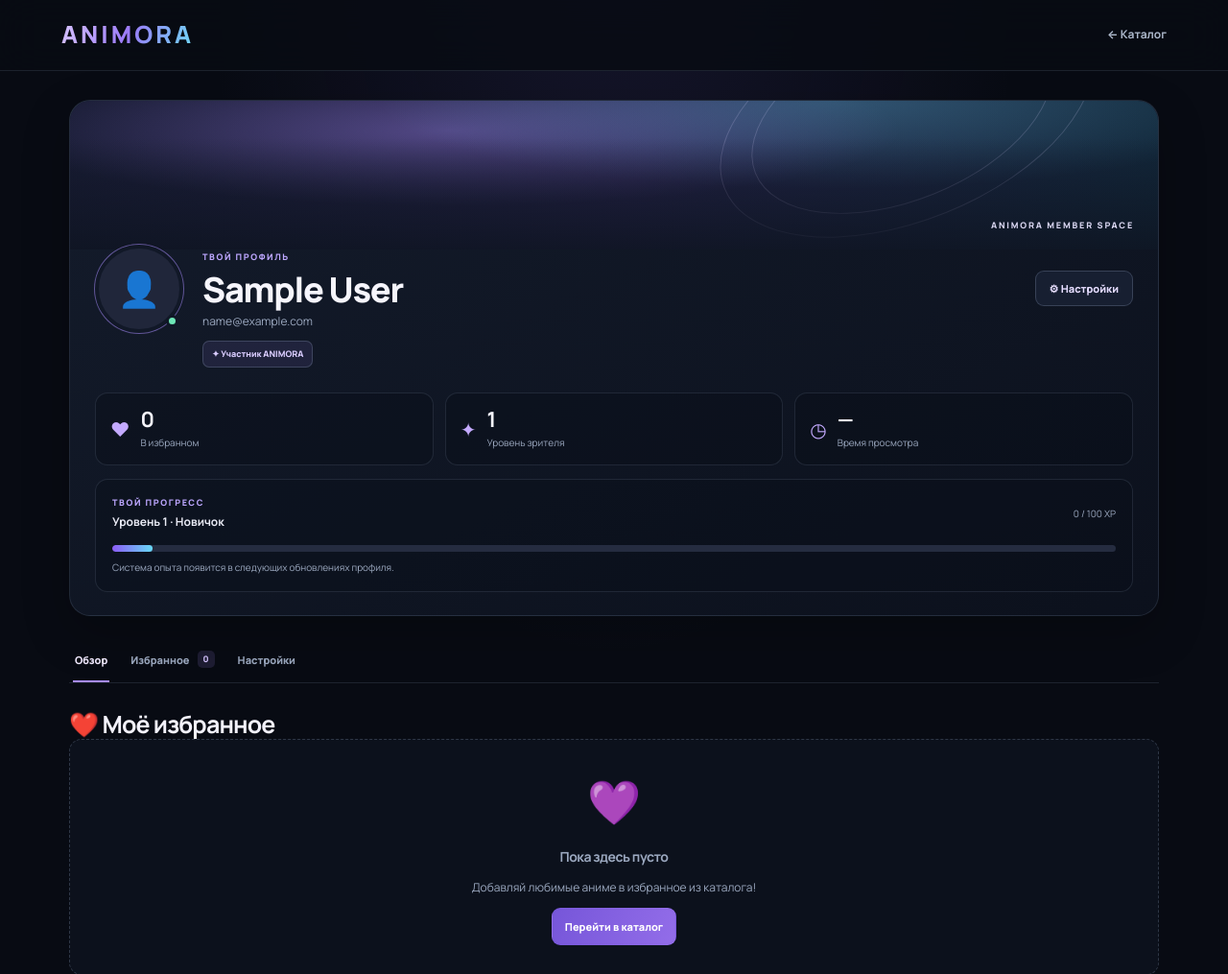
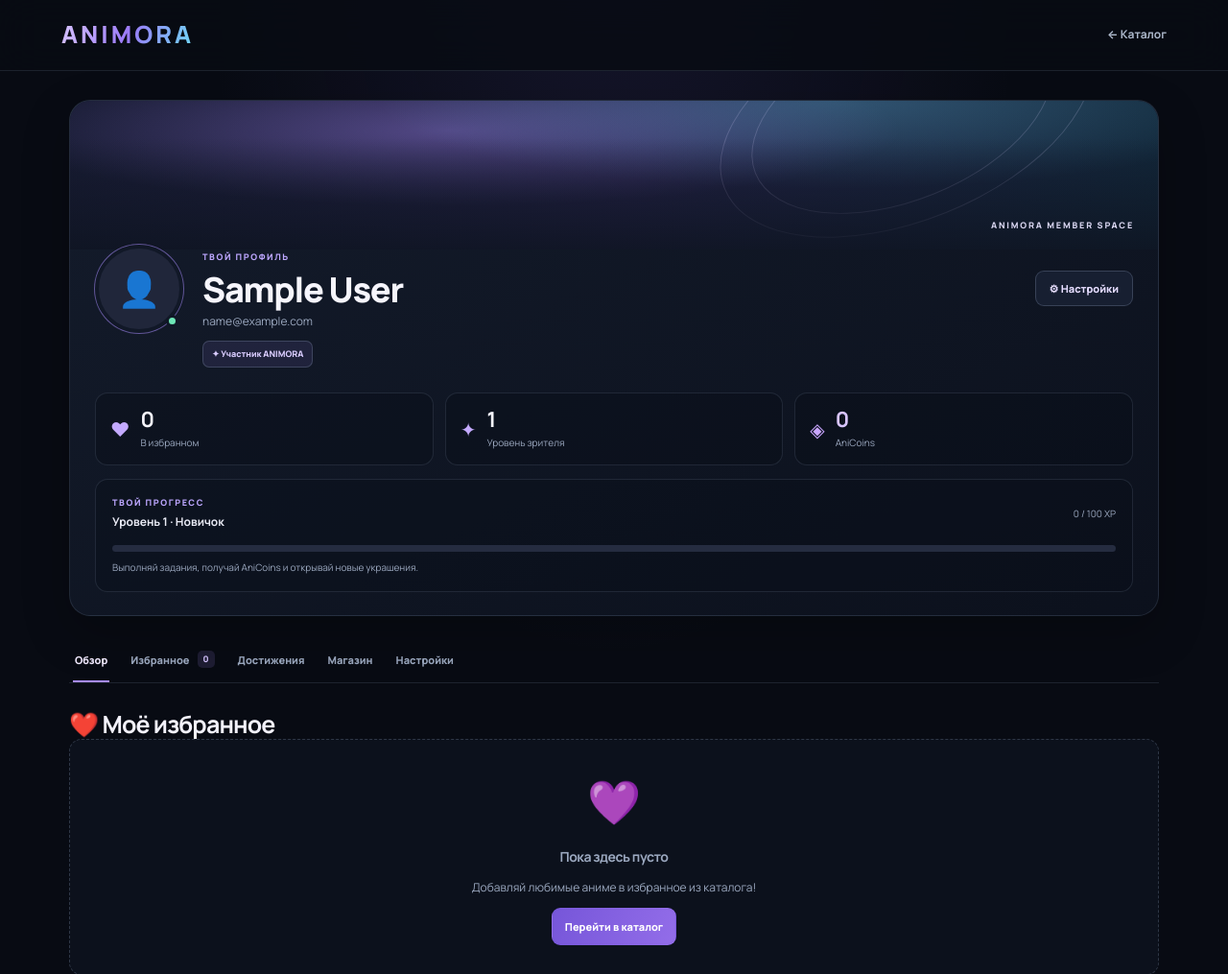
Before and after one commit to mitsu198/animora, a Flask app: page /profile in a window 1280 px wide. Shown: the top 1015 px of the page at 96% size. Run offline with Flask 3, Linux system fonts and the light colour scheme; the visitor is signed in with stand-in values (Sample User, id 1).

Commit message:
Connect profile to AniCoins, levels, premium and banner

```diff
--- a/templates/profile.html
+++ b/templates/profile.html
@@ -6,6 +6,10 @@
 <meta name="viewport" content="width=device-width, initial-scale=1">
 <link rel="stylesheet" href="{{ url_for('static', filename='animora-redesign.css') }}">
 <title>Мой профиль — ANIMORA</title>
+<style>
+.profile-cover.banner-sakura{background:radial-gradient(ellipse at 20% 20%,#f8a7d1 0,transparent 35%),linear-gradient(120deg,#311b49,#8e4d8c 55%,#e9a5c9)!important}.profile-cover.banner-neon{background:radial-gradient(ellipse at 80% 20%,#21d4fd 0,transparent 30%),linear-gradient(120deg,#10112c,#4a2a85 55%,#0b788e)!important}.profile-cover.banner-galaxy{background:radial-gradient(ellipse at 60% 15%,#a28cff 0,transparent 25%),radial-gradient(ellipse at 20% 80%,#4c4ba7 0,transparent 30%),linear-gradient(120deg,#09091b,#251b4d 60%,#5a2b73)!important}
+.profile-stat.balance strong{color:#d9c5ff}.profile-stat.balance .profile-stat-icon{color:#c9a6ff}
+</style>
 
 
 
@@ -58,7 +62,7 @@ document.addEventListener('keydown',event=>{if(event.key==='Escape')closeProfile
 <main id="profileOverview">
 
 <section class="profile-hero">
-  <div class="profile-cover"><span class="cover-orbit orbit-one"></span><span class="cover-orbit orbit-two"></span><span class="cover-label">ANIMORA MEMBER SPACE</span></div>
+  <div class="profile-cover {{ ('banner-sakura' if profile_settings and profile_settings.banner_key == 'banner_sakura' else 'banner-neon' if profile_settings and profile_settings.banner_key == 'banner_neon' else 'banner-galaxy' if profile_settings and profile_settings.banner_key == 'banner_galaxy' else '') }}"><span class="cover-orbit orbit-one"></span><span class="cover-orbit orbit-two"></span><span class="cover-label">ANIMORA MEMBER SPACE</span></div>
   <div class="profile-identity">
     <div class="profile-avatar-wrap">
       {% if avatar_url %}<img class="avatar profile-avatar" src="{{ avatar_url }}" alt="Аватар">{% else %}<div class="avatar profile-avatar avatar-placeholder">👤</div>{% endif %}
@@ -71,25 +75,28 @@ document.addEventListener('keydown',event=>{if(event.key==='Escape')closeProfile
       <div class="profile-badges">
         {% if is_admin %}<span class="admin-tag">👑 ADMIN</span>{% endif %}
         <span class="profile-tag">✦ Участник ANIMORA</span>
+        {% if wallet and wallet.premium_until %}<span class="profile-tag">👑 ANIMORA PREMIUM</span>{% endif %}
       </div>
     </div>
     <button class="profile-edit-link" type="button" onclick="openProfileSettings()">⚙ Настройки</button>
   </div>
   <div class="profile-stats">
     <div class="profile-stat"><span class="profile-stat-icon">♥</span><strong>{{ favorites|length }}</strong><small>В избранном</small></div>
-    <div class="profile-stat"><span class="profile-stat-icon">✦</span><strong>1</strong><small>Уровень зрителя</small></div>
-    <div class="profile-stat"><span class="profile-stat-icon">◷</span><strong>—</strong><small>Время просмотра</small></div>
+    <div class="profile-stat"><span class="profile-stat-icon">✦</span><strong>{{ wallet.level|default(1) }}</strong><small>Уровень зрителя</small></div>
+    <div class="profile-stat balance"><span class="profile-stat-icon">◈</span><strong>{{ wallet.balance|default(0) }}</strong><small>AniCoins</small></div>
   </div>
   <div class="level-panel">
-    <div class="level-topline"><div><span class="level-kicker">ТВОЙ ПРОГРЕСС</span><strong>Уровень 1 · Новичок</strong></div><span class="level-xp">0 / 100 XP</span></div>
-    <div class="level-track"><span></span></div>
-    <p>Система опыта появится в следующих обновлениях профиля.</p>
+    <div class="level-topline"><div><span class="level-kicker">ТВОЙ ПРОГРЕСС</span><strong>Уровень {{ wallet.level|default(1) }} · {{ 'Новичок' if (wallet.level|default(1)) < 5 else 'Знаток' if (wallet.level|default(1)) < 15 else 'Мастер' }}</strong></div><span class="level-xp">{{ (wallet.xp|default(0)) % 100 }} / 100 XP</span></div>
+    <div class="level-track"><span style="width:{{ (wallet.xp|default(0)) % 100 }}%"></span></div>
+    <p>Выполняй задания, получай AniCoins и открывай новые украшения.</p>
   </div>
 </section>
 
 <nav class="profile-tabs" aria-label="Разделы профиля">
   <a class="active" href="#profileOverview">Обзор</a>
   <a href="#favoritesSection">Избранное <span>{{ favorites|length }}</span></a>
+  <a href="/achievements">Достижения</a>
+  <a href="/shop">Магазин</a>
   <a href="#profileSettings" onclick="openProfileSettings();return false;">Настройки</a>
 </nav>
 
```
